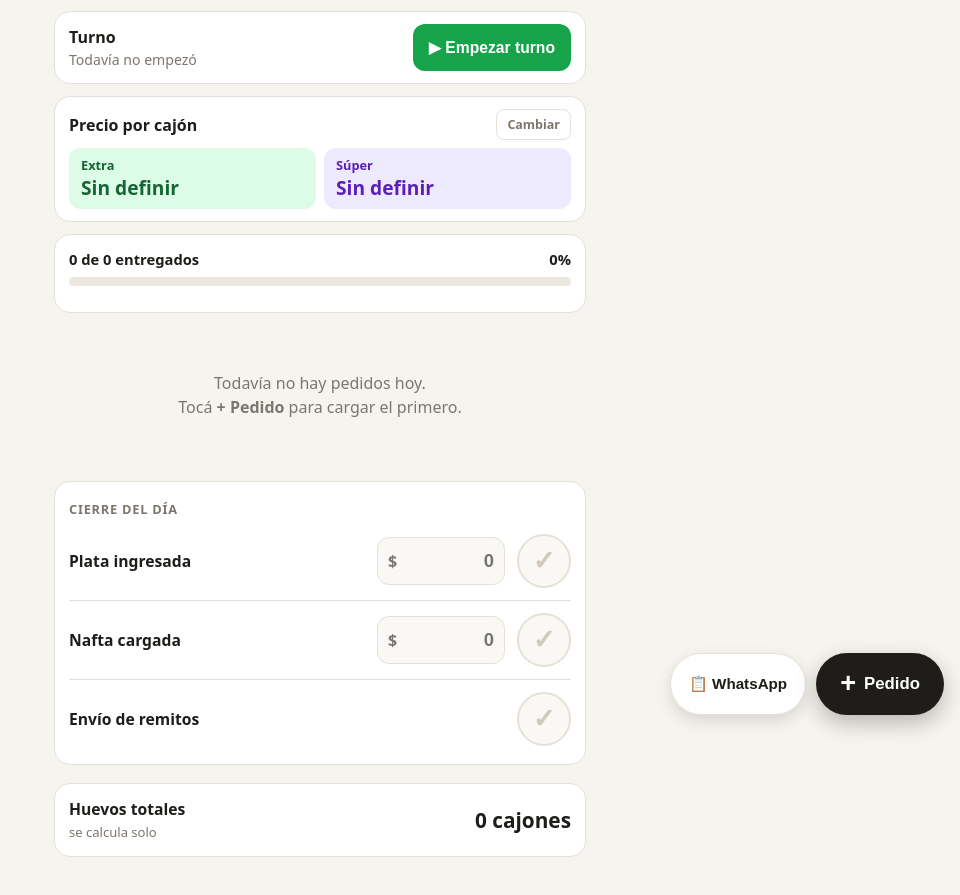
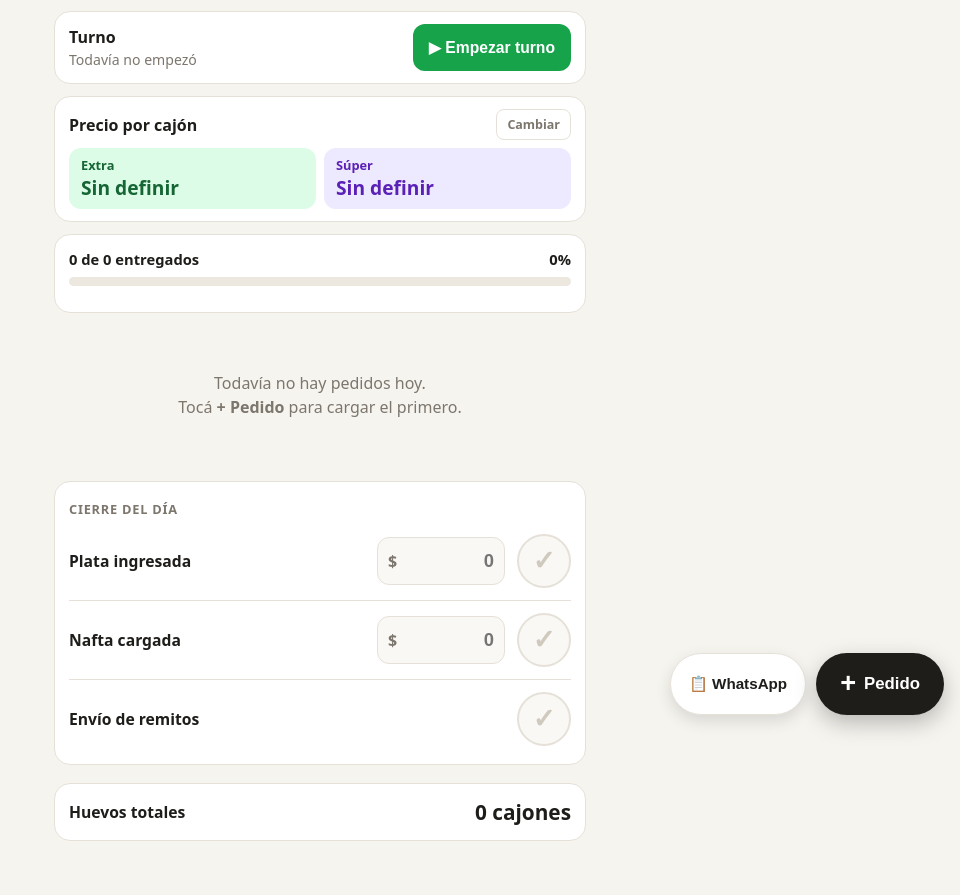
Before and after one commit to Brunopiastre/Pedidos, a plain HTML site: page index.html in a window 1280 px wide. Shown: the part 69-964 px from the top of the page, without its empty margins (320-1280 px from the left). Drawn offline with Linux system fonts and the light colour scheme.

Commit message:
Add files via upload

```diff
--- a/index.html
+++ b/index.html
@@ -244,7 +244,7 @@
   </section>
 
   <section class="caja total">
-    <div class="fc"><span>Huevos totales<br><small style="color:var(--muted);font-weight:500">se calcula solo</small></span>
+    <div class="fc"><span>Huevos totales</span>
       <div class="auto"><b id="totCajones">0 cajones</b><small id="totDesglose"></small></div></div>
   </section>
 
```
